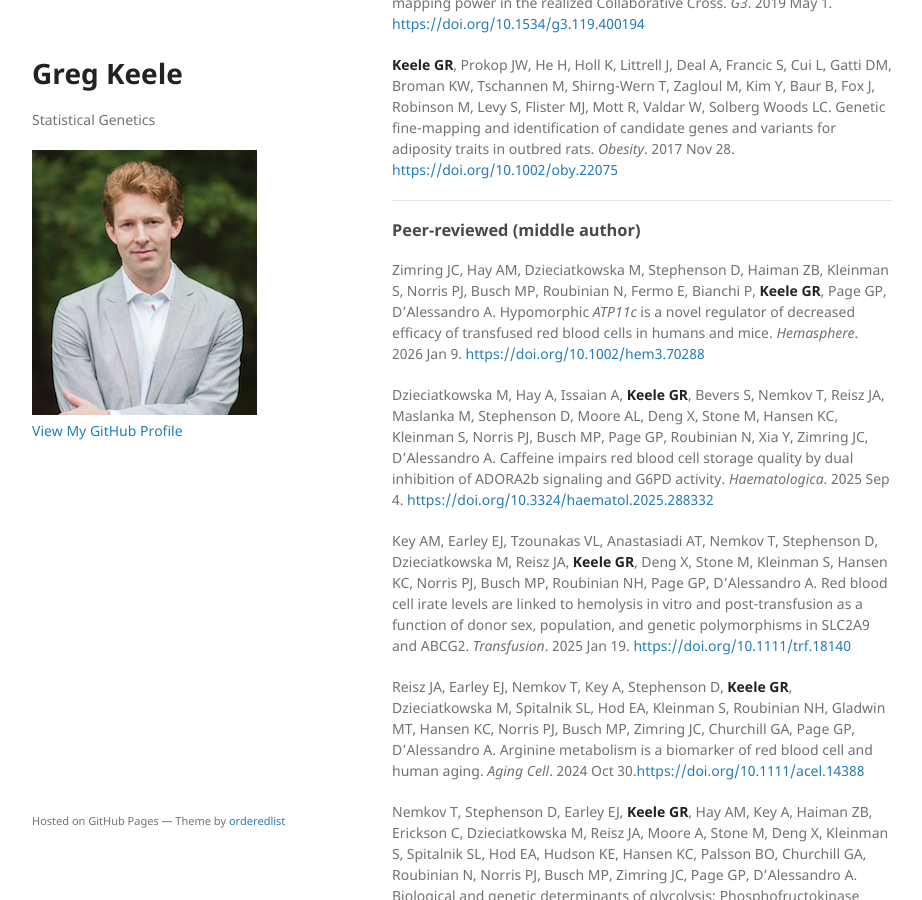
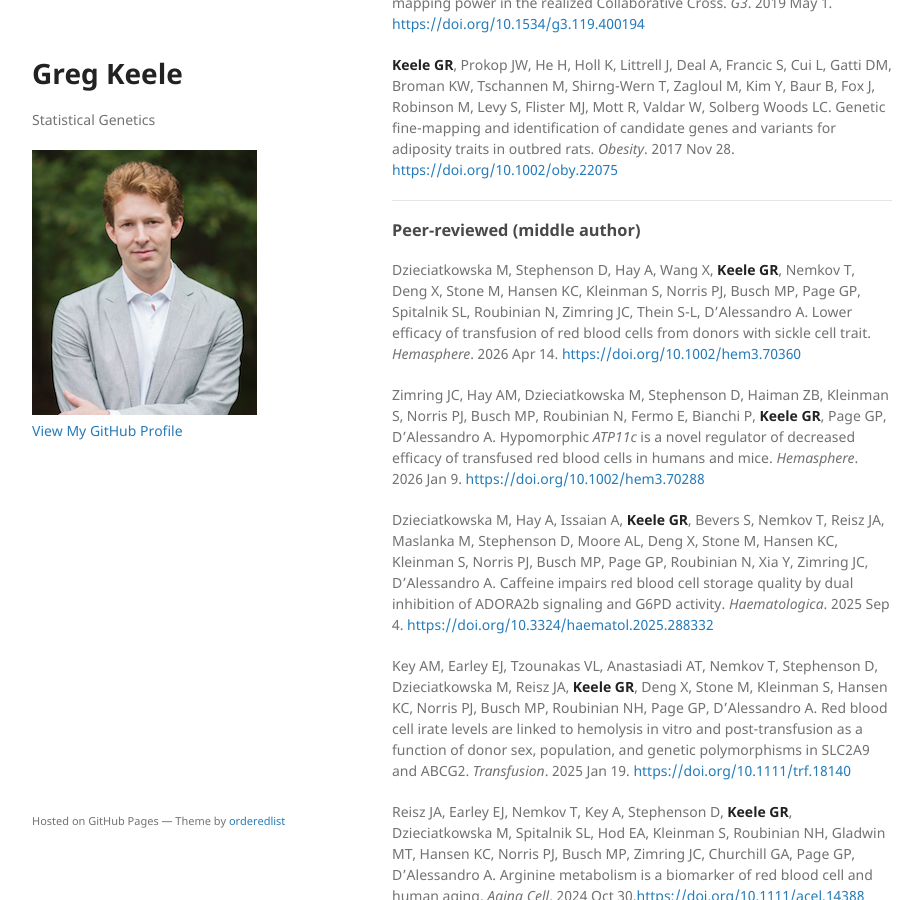
Before and after one commit to gkeele/gkeele.github.io, a Jekyll site: the page built from publications.md, in a window 1280 px wide and 900 px high, scrolled down 2758 px. Shown: the whole window, without its empty margins (178-1100 px from the left). Built offline with Jekyll 4.4.1, drawn with Linux system fonts in a browser that asks for light colours; our own code applies the rules of GitHub Pages for plain Markdown files.

Commit message:
Added Hemasphere sickle cell paper

```diff
--- a/publications.md
+++ b/publications.md
@@ -61,6 +61,8 @@ ___
 
 ### Peer-reviewed (middle author)
 
+Dzieciatkowska M, Stephenson D, Hay A, Wang X, **Keele GR**, Nemkov T, Deng X, Stone M, Hansen KC, Kleinman S, Norris PJ, Busch MP, Page GP, Spitalnik SL, Roubinian N, Zimring JC, Thein S-L, D'Alessandro A. Lower efficacy of transfusion of red blood cells from donors with sickle cell trait. *Hemasphere*. 2026 Apr 14. [https://doi.org/10.1002/hem3.70360](https://doi.org/10.1002/hem3.70360)
+
 Zimring JC, Hay AM, Dzieciatkowska M, Stephenson D, Haiman ZB, Kleinman S, Norris PJ, Busch MP, Roubinian N, Fermo E, Bianchi P, **Keele GR**, Page GP, D'Alessandro A. Hypomorphic *ATP11c* is a novel regulator of decreased efficacy of transfused red blood cells in humans and mice. *Hemasphere*. 2026 Jan 9. [https://doi.org/10.1002/hem3.70288](https://doi.org/10.1002/hem3.70288)
 
 Dzieciatkowska M, Hay A, Issaian A, **Keele GR**, Bevers S, Nemkov T, Reisz JA, Maslanka M, Stephenson D, Moore AL, Deng X, Stone M, Hansen KC, Kleinman S, Norris PJ, Busch MP, Page GP, Roubinian N, Xia Y, Zimring JC, D'Alessandro A. Caffeine impairs red blood cell storage quality by dual inhibition of ADORA2b signaling and G6PD activity. *Haematologica*. 2025 Sep 4. [https://doi.org/10.3324/haematol.2025.288332](https://doi.org/10.3324/haematol.2025.288332)
```
